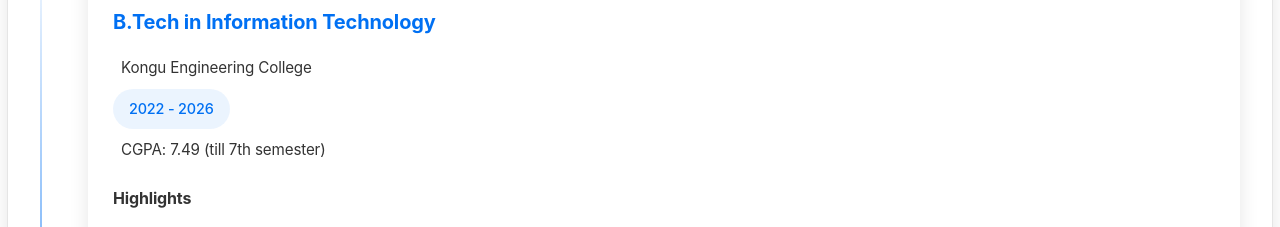
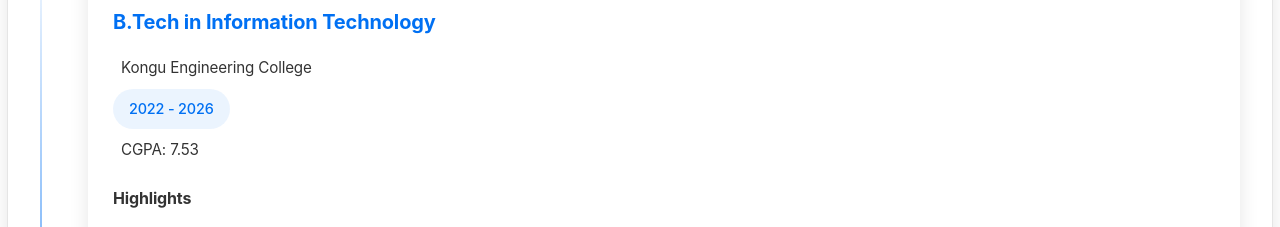
Before and after one commit to nisar-a/Nisar-A-22ITR073, a React (Create React App) app in the folder portfolio/: page / in a window 1280 px wide. Shown: the part 2100-2327 px from the top of the page. Built offline with nearby package versions, Linux system fonts and the light colour scheme.

Commit message:
cgpa update

```diff
--- a/portfolio/src/components/Education.js
+++ b/portfolio/src/components/Education.js
@@ -7,8 +7,7 @@
     degree: 'B.Tech in Information Technology',
     institution: 'Kongu Engineering College',
     period: '2022 - 2026',
-    score: 'CGPA: 7.49',
-    semester: '(till 7th semester)',
+    score: 'CGPA: 7.53',
     achievements: [
       'Team Lead',
       'Web Development Club Member',
```
